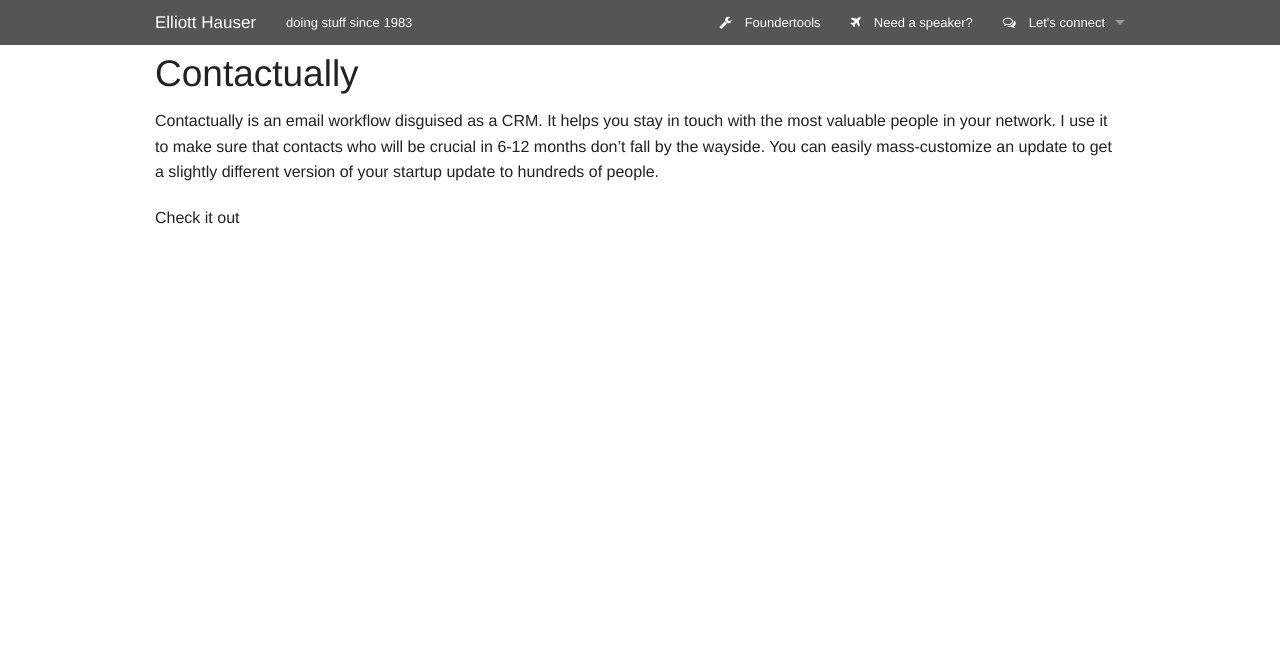
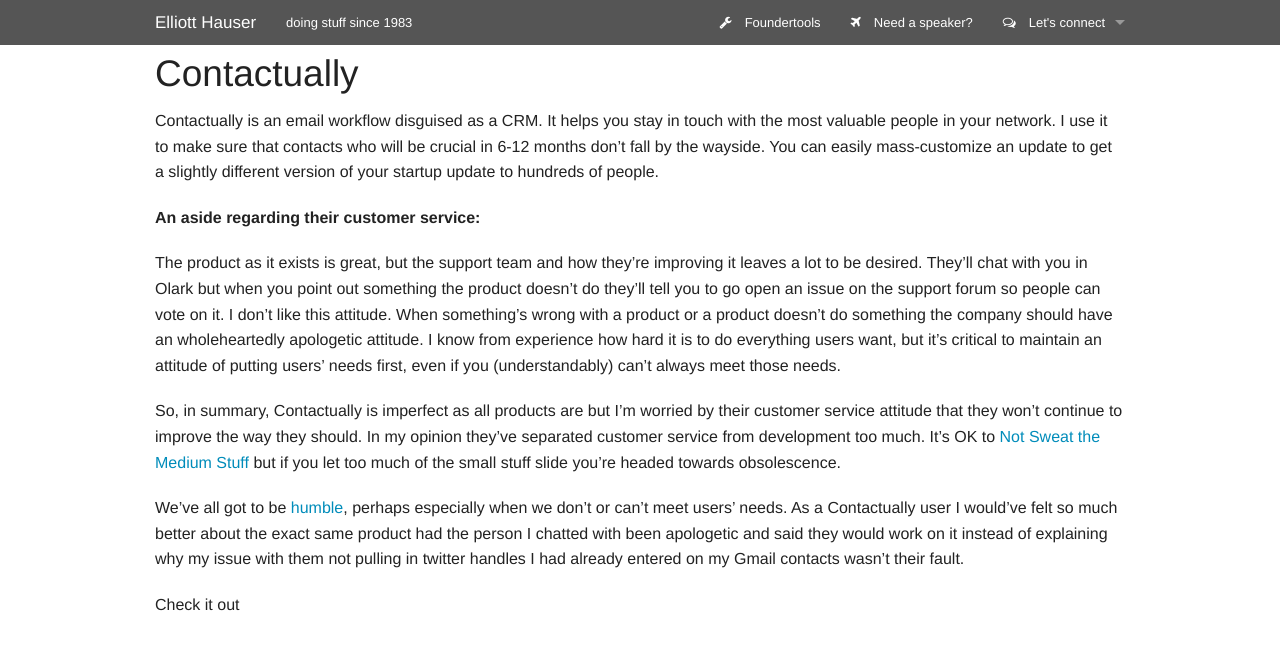
Before and after one commit to eah13/eah13.github.io, a Jekyll site: the page built from _posts/tools/2000-02-01-contactually.md, in a window 1280 px wide. Shown: the top 650 px of the page. Built offline with Jekyll 4.4.1, drawn with Linux system fonts in a browser that asks for light colours; nearby versions of some CDN libraries.

Commit message:
Contactually diatribe and welcome tweak

```diff
--- a/_posts/tools/2000-02-01-contactually.md
+++ b/_posts/tools/2000-02-01-contactually.md
@@ -5,3 +5,11 @@
 ---
 
 Contactually is an email workflow disguised as a CRM.  It helps you stay in touch with the most valuable people in your network.  I use it to make sure that contacts who will be crucial in 6-12 months don't fall by the wayside.  You can easily mass-customize an update to get a slightly different version of your startup update to hundreds of people.
+
+**An aside regarding their customer service:**
+
+The product as it exists is great, but the support team and how they're improving it leaves a lot to be desired.  They'll chat with you in Olark but when you point out something the product doesn't do they'll tell you to go open an issue on the support forum so people can vote on it.  I don't like this attitude.  When something's wrong with a product or a product doesn't do something the company should have an wholeheartedly apologetic attitude.  I know from experience how hard it is to do everything users want, but it's critical to maintain an attitude of putting users' needs first, even if you (understandably) can't always meet those needs.
+
+So, in summary, Contactually is imperfect as all products are but I'm worried by their customer service attitude that they won't continue to improve the way they should.  In my opinion they've separated customer service from development too much.  It's OK to [Not Sweat the Medium Stuff](http://www.exitevent.com/article/startup-founders-dont-sweat-the-medium-stuff-13729) but if you let too much of the small stuff slide you're headed towards obsolescence.
+
+We've all got to be [humble](https://www.edsurge.com/n/2014-10-13-opinion-humility-in-edtech-or-i-have-no-idea-how-to-teach-your-students), perhaps especially when we don't or can't meet users' needs.  As a Contactually user I would've felt so much better about the exact same product had the person I chatted with been apologetic and said they would work on it instead of explaining why my issue with them not pulling in twitter handles I had already entered on my Gmail contacts wasn't their fault.
```
Also changed, not shown: _includes/welcome.md (+1 -1 lines).
